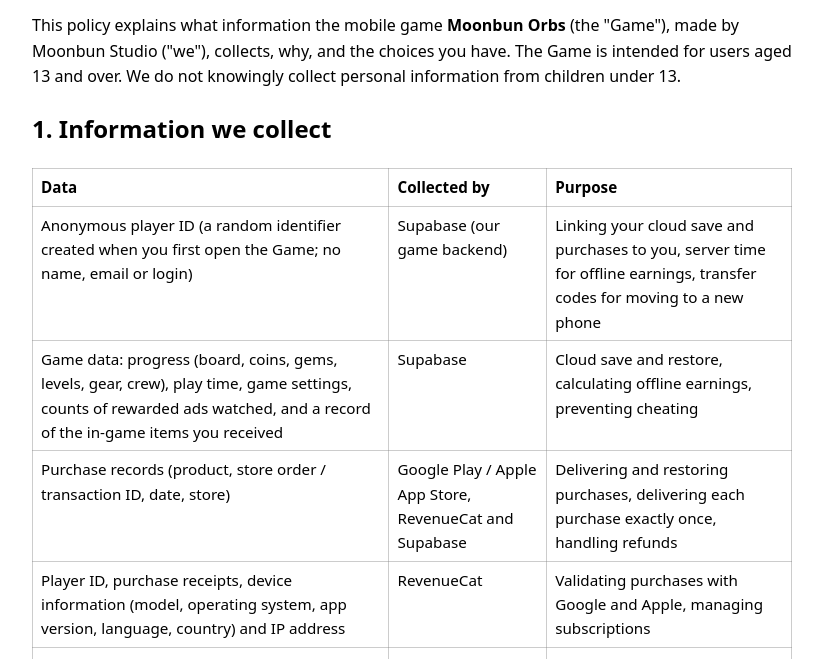
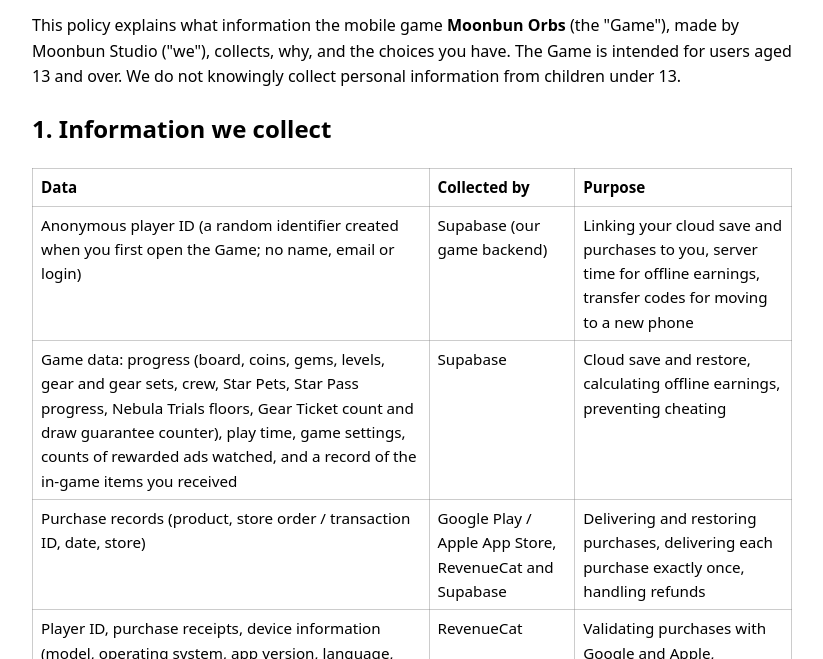
Before and after one commit to qqq641120/merge-idle-legal, a plain HTML site: page index.html in a window 1280 px wide. Shown: the part 141-800 px from the top of the page, without its empty margins (228-1051 px from the left). Drawn offline with Linux system fonts and the light colour scheme.

Commit message:
Privacy: list Star Pets, Star Pass, Nebula Trials and Gear Ticket data in game data
Co-Authored-By: Claude Opus 5.5 <noreply@anthropic.com>

```diff
--- a/index.html
+++ b/index.html
@@ -35,7 +35,7 @@
         <td>Linking your cloud save and purchases to you, server time for offline earnings, transfer codes for moving to a new phone</td>
       </tr>
       <tr>
-        <td>Game data: progress (board, coins, gems, levels, gear, crew), play time, game settings, counts of rewarded ads watched, and a record of the in-game items you received</td>
+        <td>Game data: progress (board, coins, gems, levels, gear and gear sets, crew, Star Pets, Star Pass progress, Nebula Trials floors, Gear Ticket count and draw guarantee counter), play time, game settings, counts of rewarded ads watched, and a record of the in-game items you received</td>
         <td>Supabase</td>
         <td>Cloud save and restore, calculating offline earnings, preventing cheating</td>
       </tr>
```
